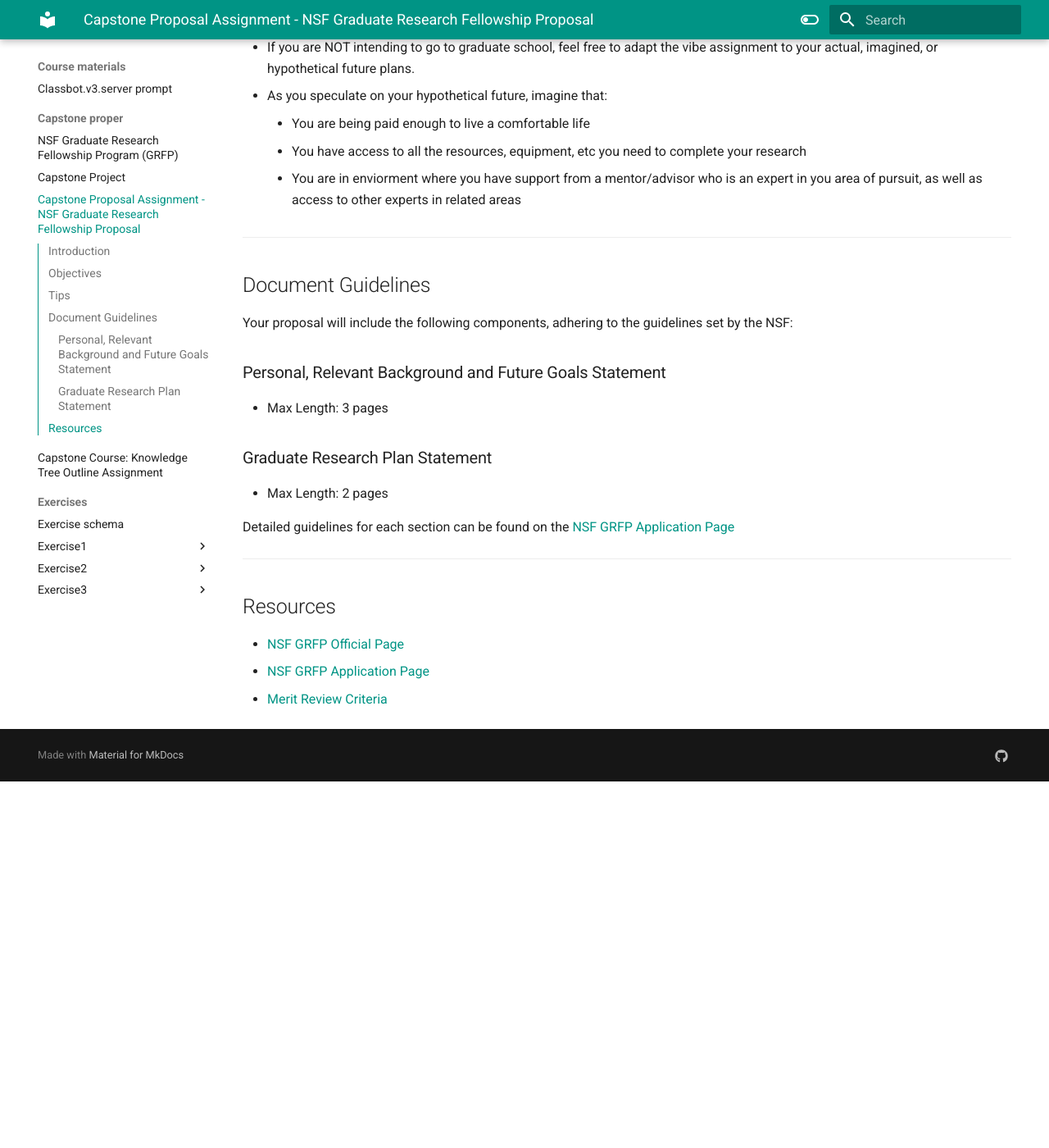
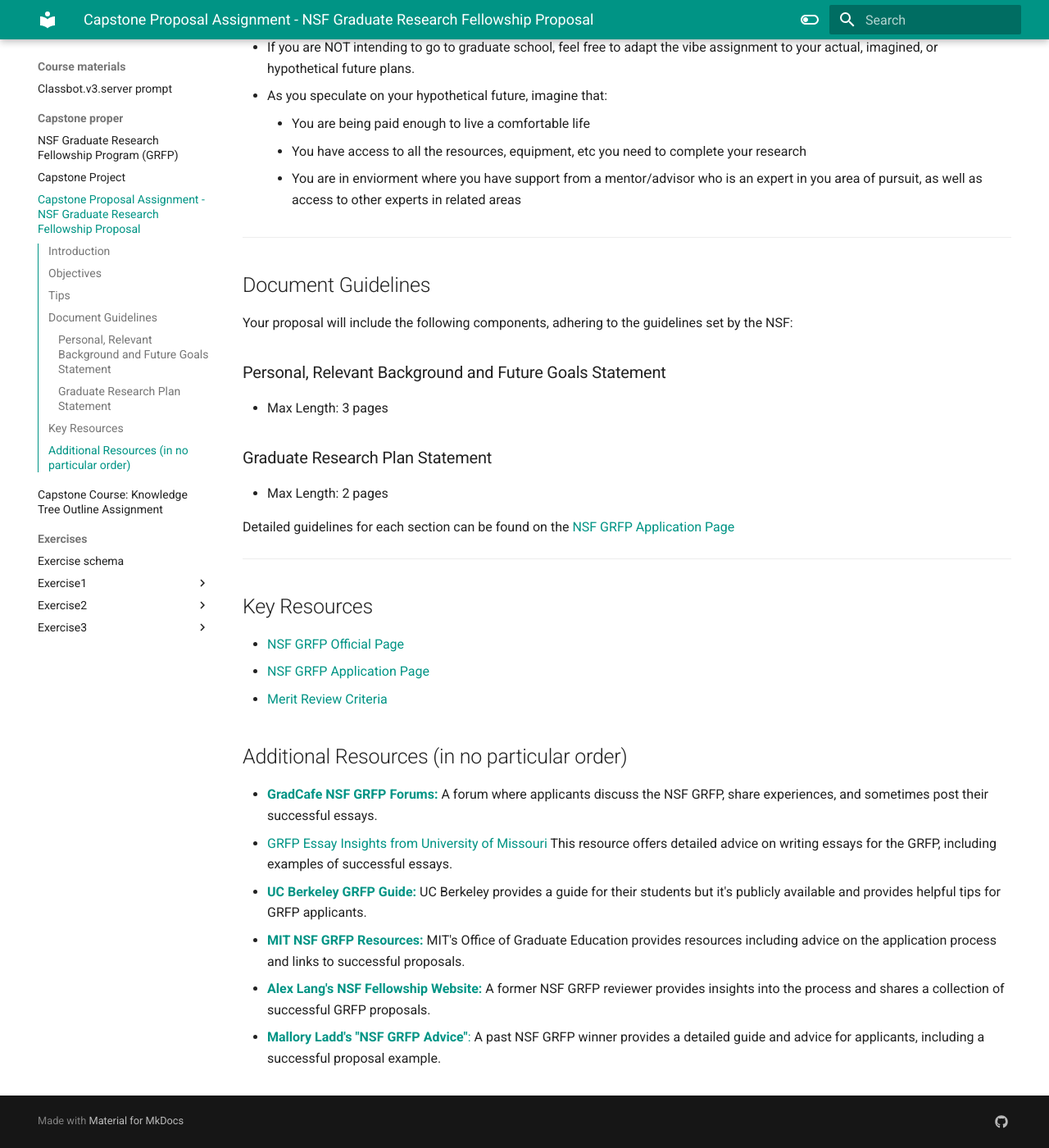
Before and after one commit to HumanMovementNeuroscience/capstone, an MkDocs documentation site: the page built from docs/course_materials/capstone_proper/capstone-proposal-assignment-description.md, in a window 1280 px wide and 1400 px high, scrolled down 593 px. Shown: the whole window at 82% size. Built offline with MkDocs 1.6.1 and Material for MkDocs 9.7.7, drawn with Linux system fonts in a browser that asks for light colours; before the commit the page ends 1546 px from its top, so only the background shows below that.

Commit message:
Mar 25, 2024, 11:25 AM

```diff
--- a/docs/course_materials/capstone_proper/capstone-proposal-assignment-description.md
+++ b/docs/course_materials/capstone_proper/capstone-proposal-assignment-description.md
@@ -32,7 +32,26 @@
 
 
 
-## Resources
+## Key Resources
 - [NSF GRFP Official Page](https://www.nsfgrfp.org/)
 - [NSF GRFP Application Page](https://nsfgrfp.org/applicants/statements/)
 - [Merit Review Criteria](https://nsfgrfp.org/applicants/merit-review-criteria/)
+
+## Additional Resources (in no particular order)
+- [**GradCafe NSF GRFP Forums:**](https://forum.thegradcafe.com/forum/69-nsf-graduate-research-fellowship/)
+   A forum where applicants discuss the NSF GRFP, share experiences, and sometimes post their successful essays.
+ - [GRFP Essay Insights from University of Missouri](https://gradschool.missouri.edu/nsf-graduate-research-fellowship-program-resources/)
+   This resource offers detailed advice on writing essays for the GRFP, including examples of successful essays.
+ - [**UC Berkeley GRFP Guide:**](https://grad.berkeley.edu/news/egrad/nsf-graduate-research-fellowship/)
+   UC Berkeley provides a guide for their students but it's publicly available and provides helpful tips for GRFP applicants.
+
+- [**MIT NSF GRFP Resources:**](https://oge.mit.edu/development/nsf/)
+   MIT's Office of Graduate Education provides resources including advice on the application process and links to successful proposals.
+
+- [**Alex Lang's NSF Fellowship Website:**](http://www.alexhunterlang.com/nsf-fellowship)
+   A former NSF GRFP reviewer provides insights into the process and shares a collection of successful GRFP proposals.
+
+
+
+- [**Mallory Ladd's "NSF GRFP Advice"**:](https://malloryladd.com/nsf-grfp-advice/)
+   A past NSF GRFP winner provides a detailed guide and advice for applicants, including a successful proposal example.
```
